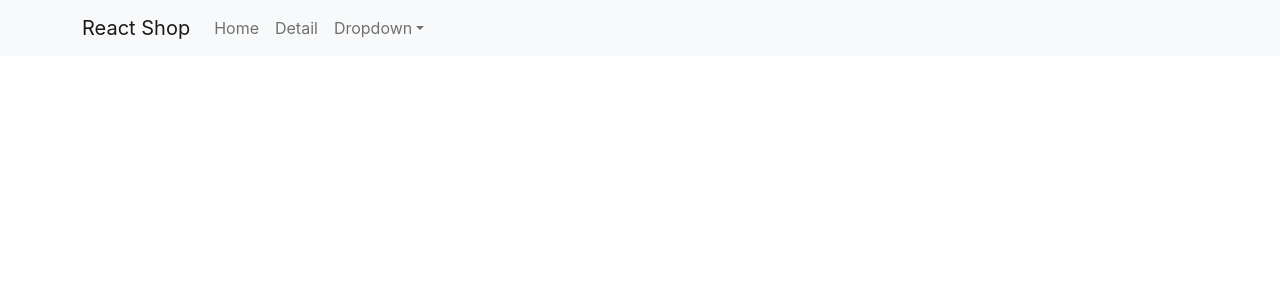
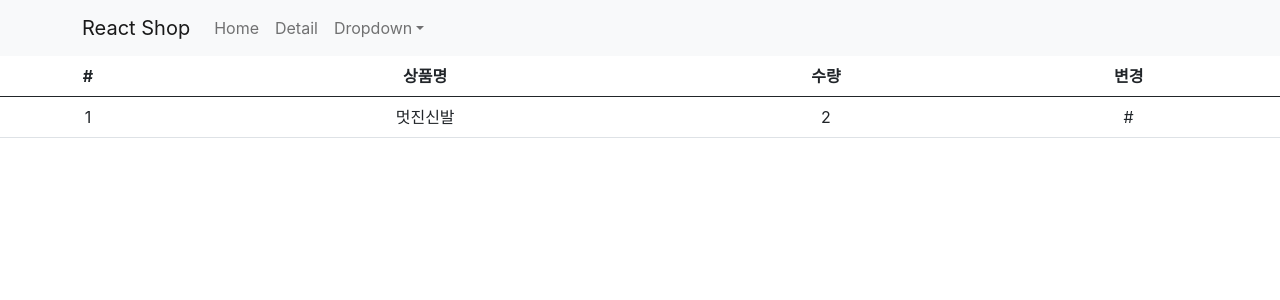
Before and after one commit to joseph-106/React, a React (Create React App) app in the folder shop/: page /cart in a window 1280 px wide. Shown: the top 300 px of the page. Built offline with nearby package versions, Linux system fonts and the light colour scheme.

Commit message:
Redux Setting

```diff
--- a/shop/package.json
+++ b/shop/package.json
@@ -12,9 +12,11 @@
     "react": "^17.0.2",
     "react-bootstrap": "^2.0.0-beta.4",
     "react-dom": "^17.0.2",
+    "react-redux": "^7.2.6",
     "react-router-dom": "^5.2.0",
     "react-scripts": "4.0.3",
     "react-transition-group": "^4.4.2",
+    "redux": "^4.1.2",
     "styled": "^1.0.0",
     "styled-components": "^5.3.0",
     "web-vitals": "^1.0.1"
--- a/shop/src/App.js
+++ b/shop/src/App.js
@@ -7,6 +7,7 @@
 import { Link, Route, Switch } from 'react-router-dom';
 import axios from 'axios';
 import React from 'react';
+import Cart from './Cart';
 
 export let 재고context = React.createContext();
 
@@ -84,6 +85,10 @@
         </재고context.Provider>
       </Route>
 
+      <Route path="/cart">
+        <Cart></Cart>
+      </Route>
+
     </div>
   )
 }
--- /dev/null
+++ b/shop/src/Cart.js
@@ -0,0 +1,36 @@
+import React from 'react';
+import {Table} from 'react-bootstrap';
+import { connect } from 'react-redux';
+
+function Cart(props){
+  return (
+    <div>
+      <Table responsive>
+        <thead>
+            <tr>
+            <th>#</th>
+            <th>상품명</th>
+            <th>수량</th>
+            <th>변경</th>
+            </tr>
+        </thead>
+        <tbody>
+            <tr>
+            <td>1</td>
+            <td>{props.자유작명[0].name}</td>
+            <td>{props.자유작명[0].quan}</td>
+            <td>#</td>
+            </tr>
+        </tbody>
+      </Table>
+    </div>
+  )
+}
+
+function 함수(state){
+    return {
+        자유작명 : state
+    }
+}
+
+export default connect(함수)(Cart)
--- a/shop/src/index.js
+++ b/shop/src/index.js
@@ -5,10 +5,18 @@
 import reportWebVitals from './reportWebVitals';
 import { BrowserRouter } from 'react-router-dom';
 
+import {Provider} from 'react-redux';
+
+import { createStore } from 'redux';
+
+let store = createStore(()=>{ return [{id : 0, name : '멋진신발', quan : 2}]  })
+
 ReactDOM.render(
   <React.StrictMode>
     <BrowserRouter>
-      <App/>
+      <Provider store={store}>
+        <App/>
+      </Provider>
     </BrowserRouter>
   </React.StrictMode>,
   document.getElementById('root')
```
Also changed, not shown: 2 other files (tests, documents, lock files or other folders).
